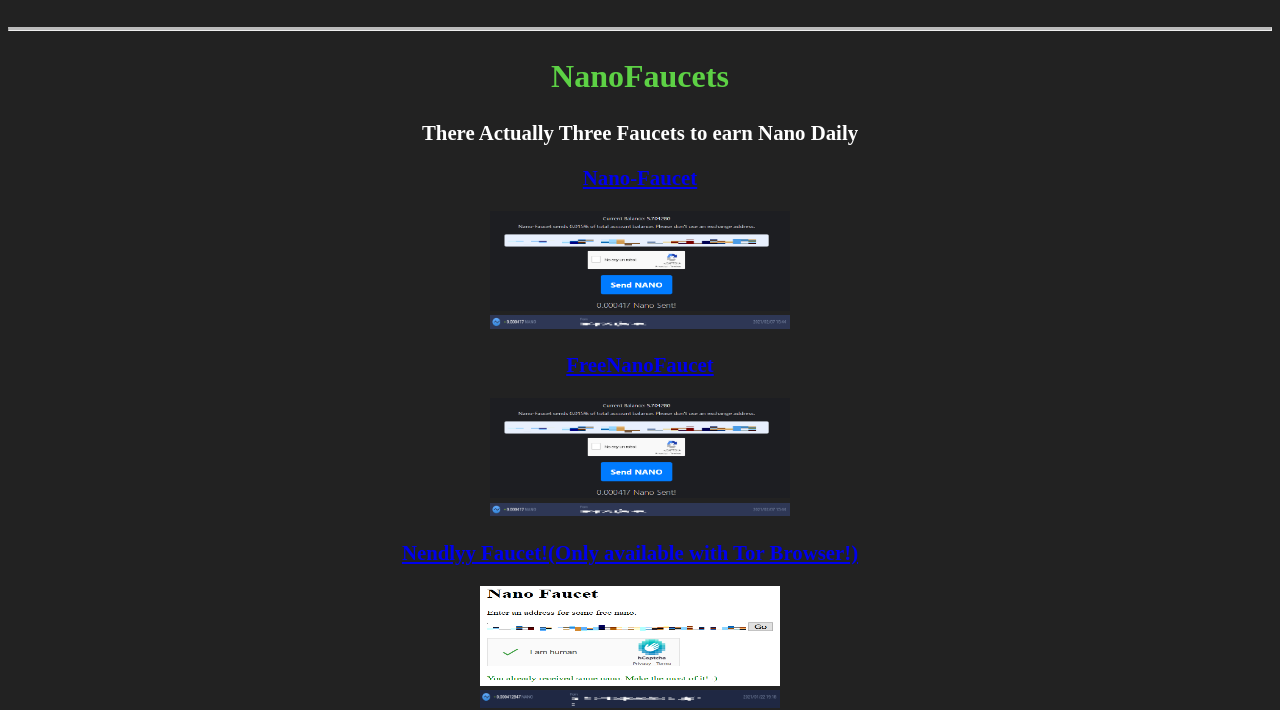
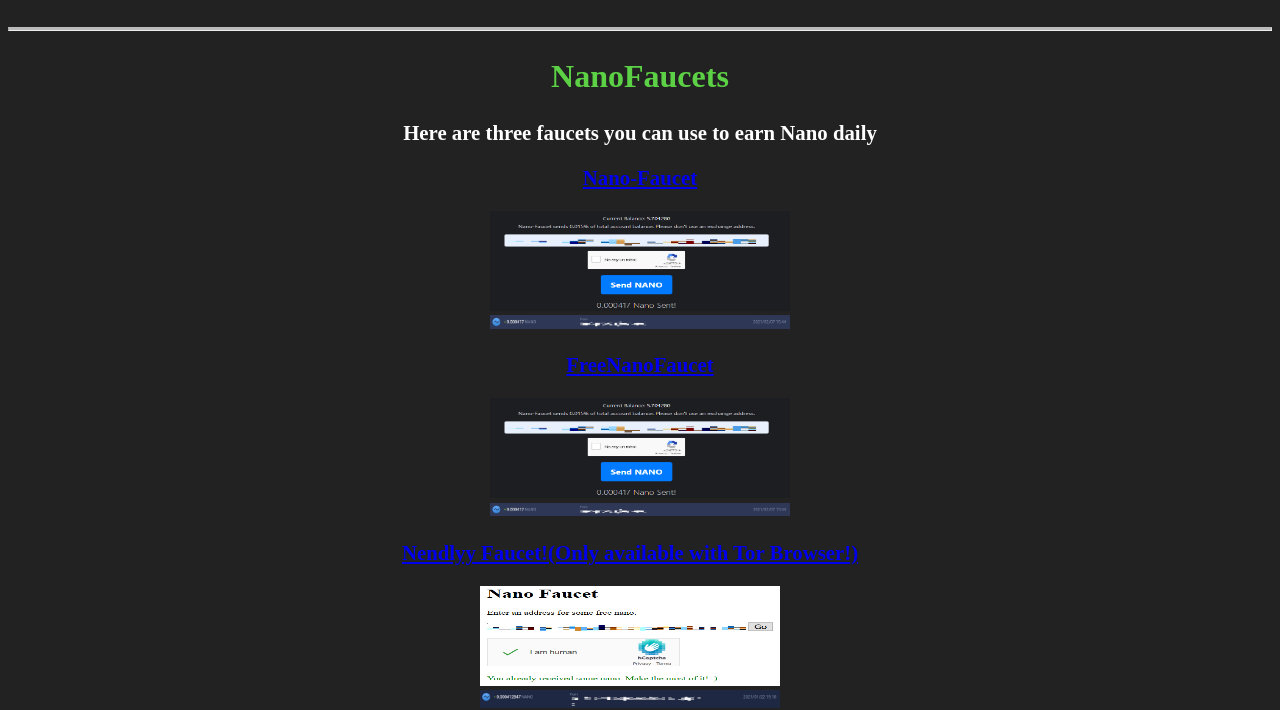
Before and after one commit to agentfufu/fufuwebsite, a plain HTML site: page earnnano.html in a window 1280 px wide. Shown: the part 6498-7208 px from the top of the page. Drawn offline with Linux system fonts and the light colour scheme; a web font is replaced by a local one.

Commit message:
Update earnnano.html

```diff
--- a/earnnano.html
+++ b/earnnano.html
@@ -411,7 +411,7 @@
 			<!---NanoFaucets--->
 			<hr class="solid"  id="nanofaucets">
 			<h2 class="pcolor"><strong>NanoFaucets</strong></h2>
-			<p lang="en"><strong>There Actually Three Faucets to earn Nano Daily</strong></p>
+			<p lang="en"><strong>Here are three faucets you can use to earn Nano daily</strong></p>
 			<p lang="fr"><strong>Il y a en fait trois sites pour gagner du Nano tout les jours</strong></p>
 			<div>
 			<p lang="es"><strong>En realidad, hay tres faucets para ganar Nano Diariamente</strong></p>
```
